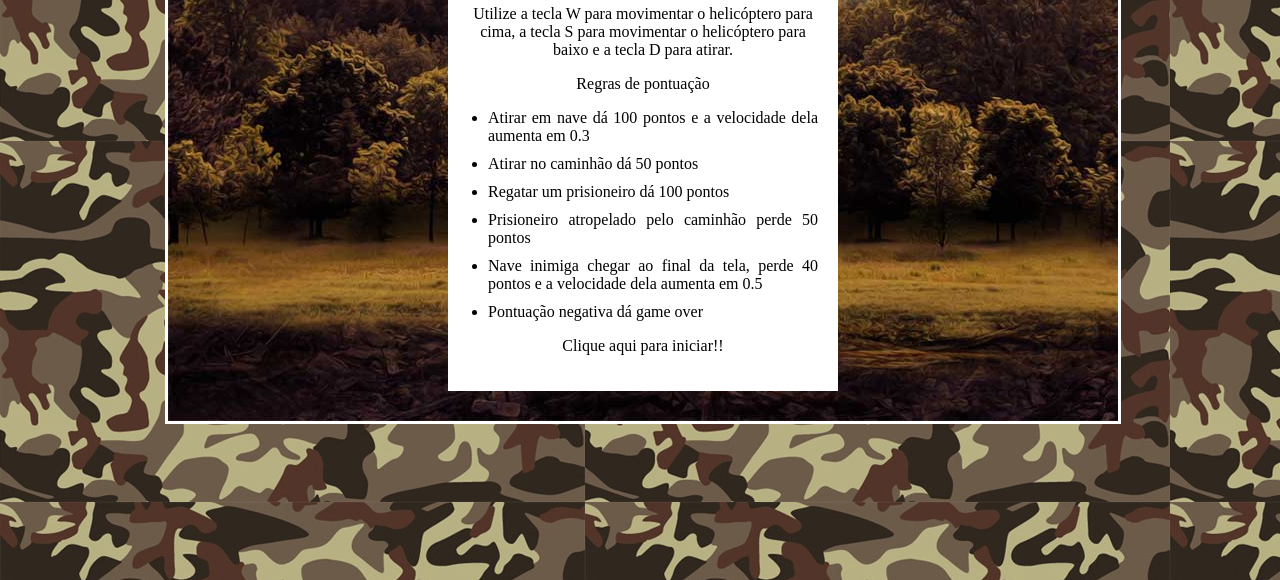
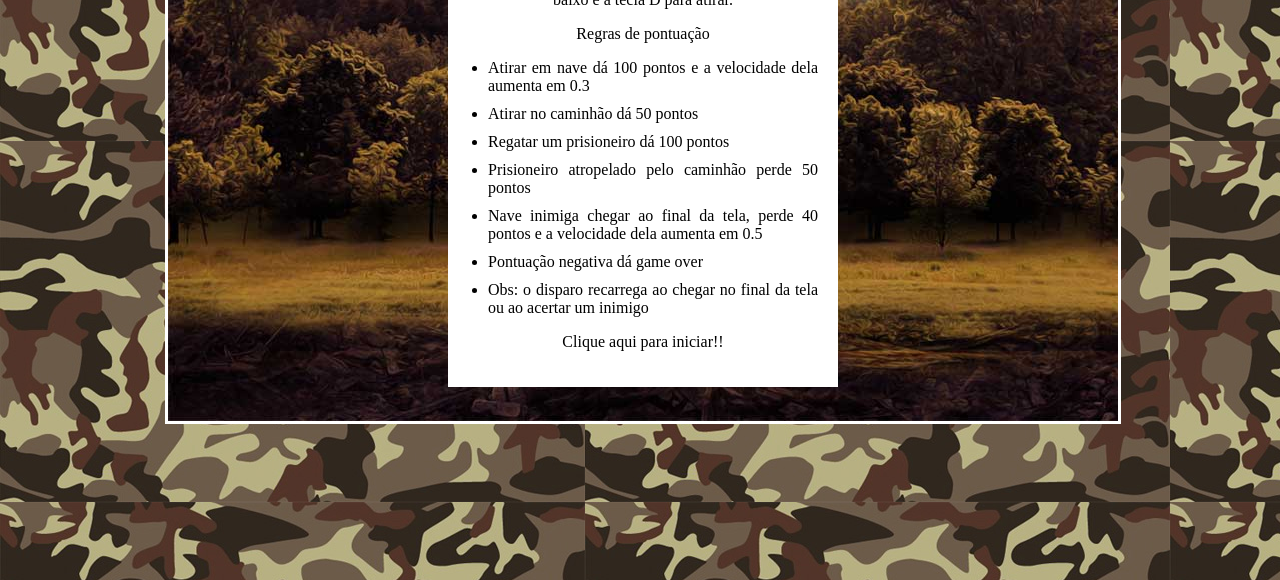
Before and after one commit to viniciusna/spaceship-game, a plain HTML site: page index.html in a window 1280 px wide. Shown: the part 220-800 px from the top of the page. Drawn offline with Linux system fonts and the light colour scheme.

Commit message:
Motivação das mudanças no "readme", aumento da velocidade de disparo

```diff
--- a/css/styles.css
+++ b/css/styles.css
@@ -80,9 +80,9 @@ background-image:url(../imgs/apache.png);
 #inicio {
     width:350px;
     background-color:#FFF;
-     margin-left:auto;
+    margin-left:auto;
     margin-right:auto;
-     margin-top:100px;
+    margin-top:50px;
     text-align:center;
     padding:20px;
 }
--- a/index.html
+++ b/index.html
@@ -23,6 +23,7 @@
                 <li>Prisioneiro atropelado pelo caminhão perde 50 pontos</li>
                 <li>Nave inimiga chegar ao final da tela, perde 40 pontos e a velocidade dela aumenta em 0.5</li>
                 <li>Pontuação negativa dá game over</li>
+                <li>Obs: o disparo recarrega ao chegar no final da tela ou ao acertar um inimigo</li>
             </ul>
             <p> Clique aqui para iniciar!! </p>
 
--- a/js/script.js
+++ b/js/script.js
@@ -139,7 +139,7 @@ function start() {
 
         function executaDisparo() {
             posicaoX = parseInt($("#disparo").css("left"));
-            $("#disparo").css("left",posicaoX+15);
+            $("#disparo").css("left",posicaoX+25);
 
             if (posicaoX>900) {
                 window.clearInterval(tempoDisparo);
```
Also changed, not shown: 1 other file.
